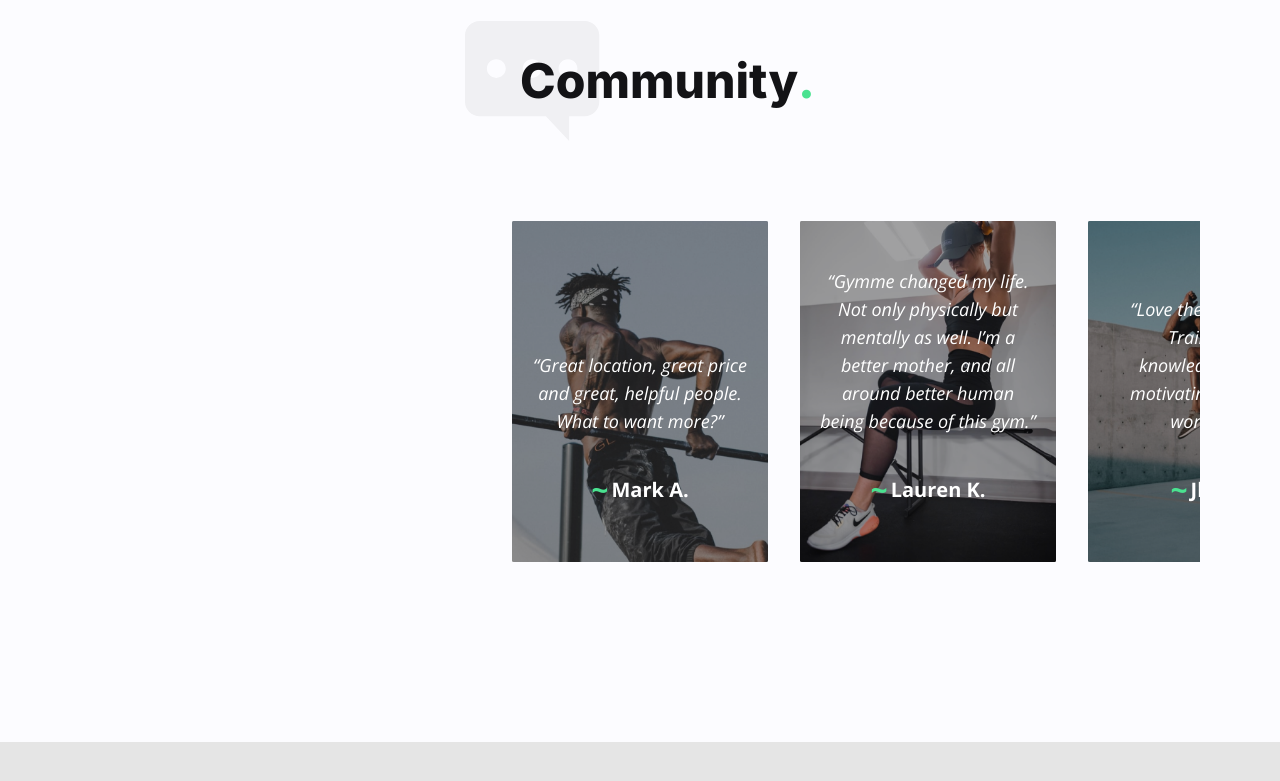
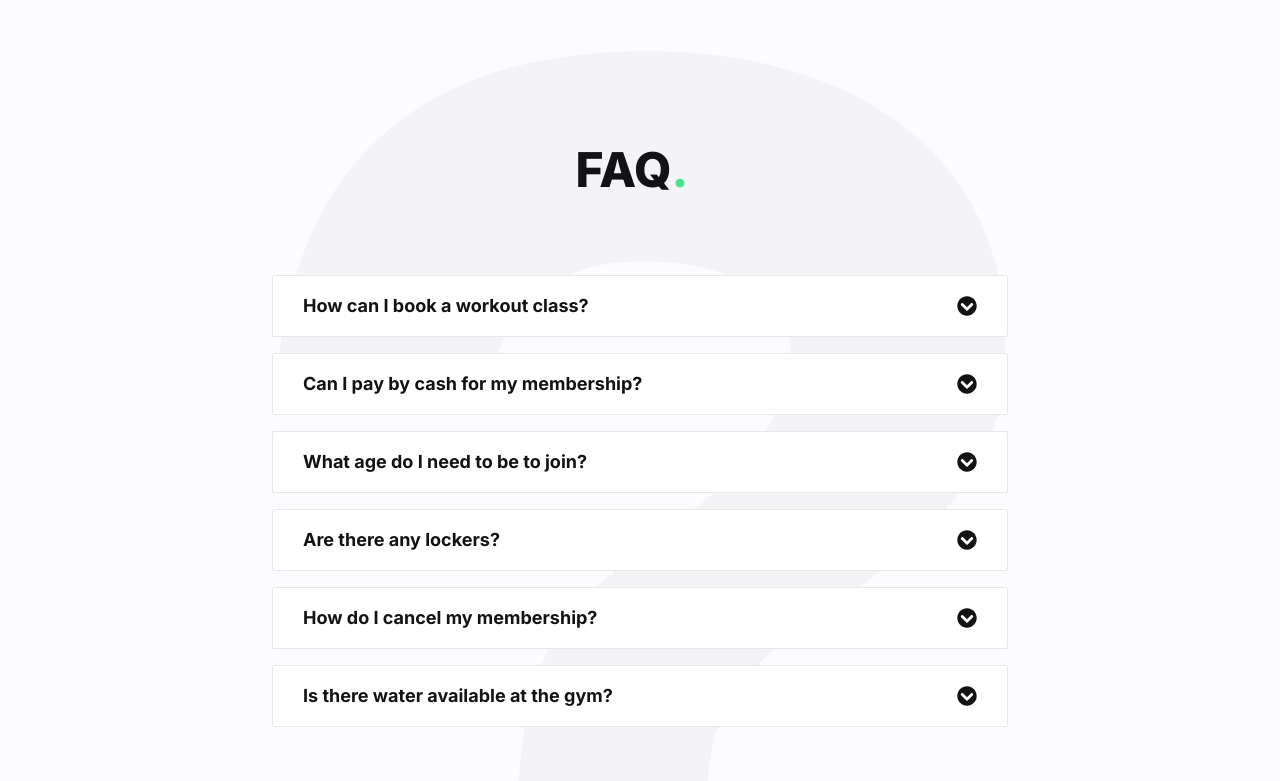
Before and after one commit to goni715/gym-website, a React (Vite) app: page / in a window 1280 px wide. Shown: the part 3137-3918 px from the top of the page. Before the commit the page ends 3879 px from the top, so only its background shows below. Built offline with nearby package versions, Linux system fonts and the light colour scheme.

Commit message:
faq-component

```diff
--- a/src/App.jsx
+++ b/src/App.jsx
@@ -7,6 +7,7 @@ import Workouts from "./components/Workouts";
 import AOS from 'aos';
 import 'aos/dist/aos.css';
 import Community from "./components/Community";
+import Faq from "./components/Faq";
 
 
 
@@ -31,7 +32,8 @@ const App = () => {
         <About/>
         <Workouts/>
         <Pricing/>
-        <Community/>
+        {/* <Community/> */}
+        <Faq/>
        </div>
     </>
   );
--- /dev/null
+++ b/src/components/Accordion.jsx
@@ -0,0 +1,33 @@
+import { useState } from "react";
+import { FaChevronCircleDown, FaChevronCircleUp } from "react-icons/fa";
+
+const Accordion = ({accordion}) => {
+    const [isOpen, setIsOpen] = useState(false);
+    const { question , answer} = accordion;
+    return (
+        <>
+            <div onClick={()=>setIsOpen(!isOpen)} className="cursor-pointer">
+                <div className="bg-white border rounded-sm">
+                    <div className="min-h-[60px] flex items-center justify-between px-[30px]">
+                       <h6 className="text-[18px] leading-[28px] font-bold">{question}</h6>
+                       <div>
+                         {isOpen ? (
+                            <FaChevronCircleUp className="text-[20px] text-neutral-500"/>
+                         ) : (
+                            <FaChevronCircleDown className="text-[20px] text-neutral-500"/>
+                         )
+                         }
+                       </div>
+                    </div>
+                    <div className={`${isOpen ? 'min-h-[200px] lg:min-h-[160px]' : 'min-h-0'} max-h-0 overflow-hidden flex justify-center transition-all px-[30px]`}>
+                        <div className="mt-6">
+                            {answer}
+                        </div>
+                    </div>
+                </div>
+            </div>
+        </>
+    );
+};
+
+export default Accordion;
--- /dev/null
+++ b/src/components/Faq.jsx
@@ -0,0 +1,33 @@
+import { faq } from "../data/data";
+import Accordion from "./Accordion";
+
+const Faq = () => {
+    const { icon, title, accordions} = faq;
+
+    return (
+        <>
+            <section className="pb-20 md:pb-28 lg:pb-[180px] ">
+                <div className="max-w-[768px] mx-auto lg:bg-faq bg-no-repeat bg-custom bg-center lg:min-h-[1160px] lg:pt-6">
+                    {/* section title*/}
+                    <div data-aos="fade-up" data-aos-offset="200" data-aos-delay="200" className="flex items-center mb-[50px] lg:mb-20 justify-start lg:justify-center -space-x-4 lg:max-w-[540px] mx-auto px-4 lg:px-0">
+                        <img className="lg:hidden" src={icon} alt="faq_icon" />
+                        <h2 className="text-3xl leading-10 lg:text-5xl lg:leading-[50px] font-extrabold differ flex -space-x-4 lg:mt-[100px]">
+                            {title}
+                            <span className="text-primary-200">.</span>
+                        </h2>
+                    </div>
+                    {/* accordion list */}
+                    <div className="flex flex-col gap-y-4 px-4" data-aos="fade-up" data-aos-offset="300" data-aos-delay="200">
+                    {accordions?.map((accordion, index)=>{
+                        return (
+                           <Accordion key={index} accordion={accordion}/>
+                        )
+                    })}
+                    </div>
+                </div>
+            </section>
+        </>
+    );
+};
+
+export default Faq;
```
